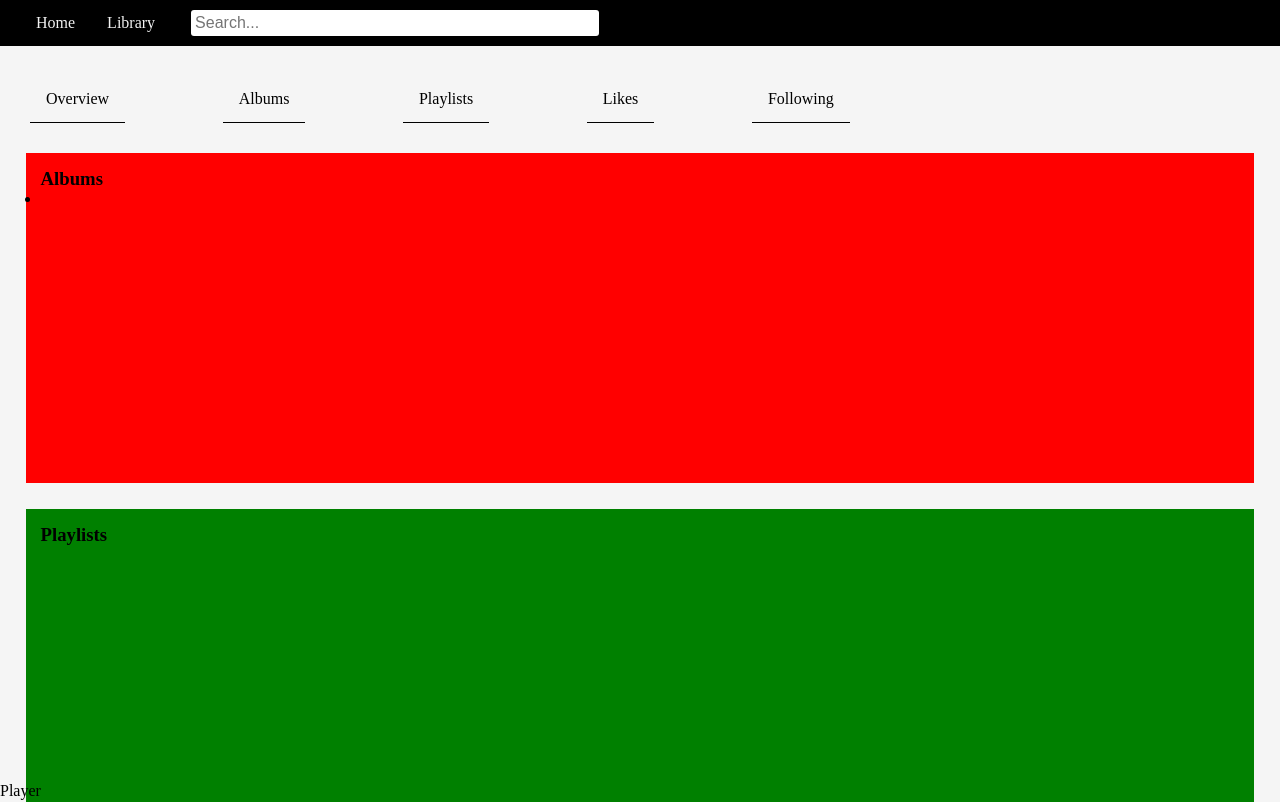
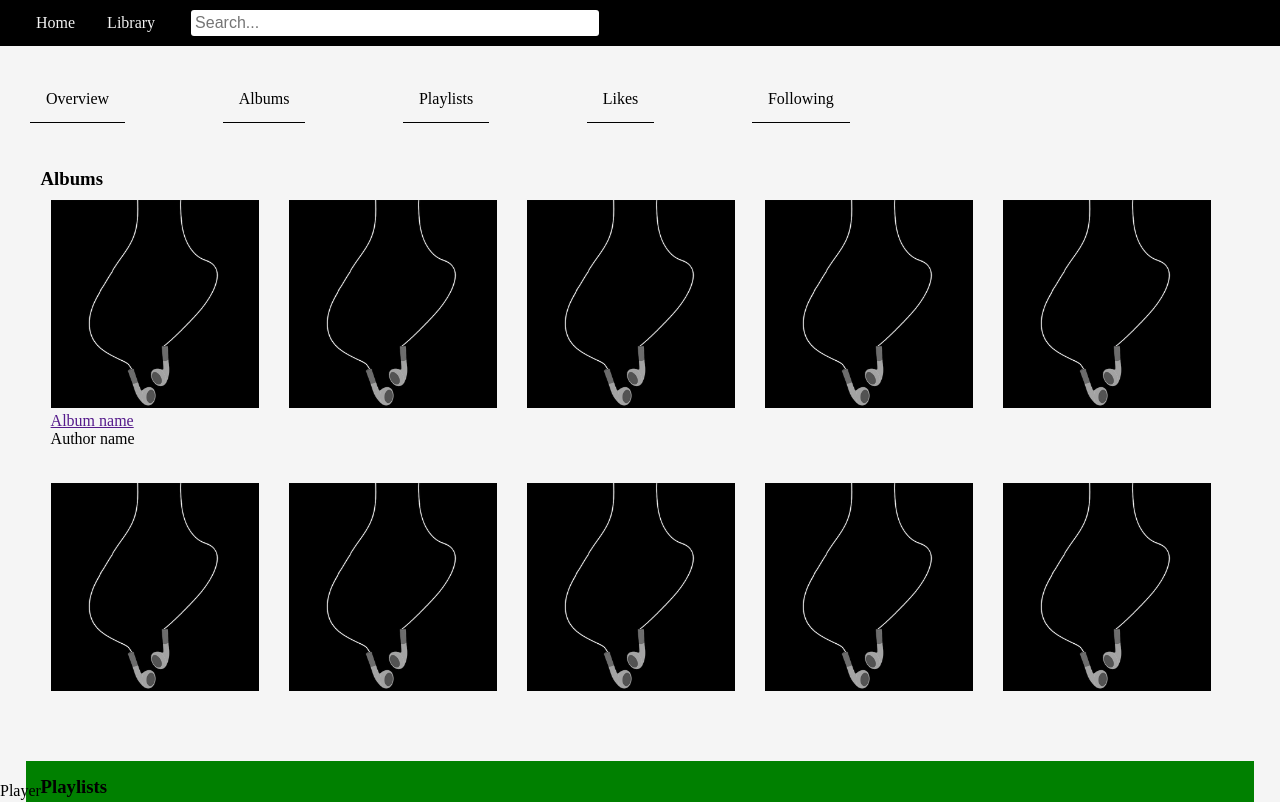
Before and after one commit to Domash/InternetTechnologies, a plain HTML site: page MagneetMusic/src/views/index.html in a window 1280 px wide. Shown: the top 802 px of the page. Drawn offline with Linux system fonts and the light colour scheme.

Commit message:
[layouts]: add albums.css & start working with cover styles

```diff
--- /dev/null
+++ b/MagneetMusic/src/assets/css/albums.css
@@ -0,0 +1,29 @@
+.cover-section-div {
+	position: relative;
+}
+
+.cover-list {
+  display: flex;
+	flex-wrap: wrap;
+	justify-content: flex-start;
+}
+
+.cover-list-item {
+	margin-right: 10px;
+	margin-bottom: 5px;
+	padding: 10px 10px 20px 10px;
+	list-style-type: none;
+}
+
+.cover-div {
+  position: relative;
+}
+
+.cover-image {
+	height: 13em;
+	width: 13em;
+}
+
+.cover-image:hover {
+	opacity: 0.5;
+}
--- a/MagneetMusic/src/assets/css/sections.css
+++ b/MagneetMusic/src/assets/css/sections.css
@@ -9,7 +9,7 @@
 	padding-left: 15px;
 	margin-bottom: 1%;
 	min-height: 300px;
-	background-color: red;
+	background-color: whitesmoke;
 }
 
 .playlists-section {
--- /dev/null
+++ b/MagneetMusic/src/assets/css/text.css
@@ -0,0 +1,3 @@
+.section-description-text {
+
+}
--- a/MagneetMusic/src/views/index.html
+++ b/MagneetMusic/src/views/index.html
@@ -8,6 +8,8 @@
   <link rel="stylesheet" type="text/css" href="../assets/css/audioPlayer.css">
   <link rel="stylesheet" type="text/css" href="../assets/css/navigation.css">
   <link rel="stylesheet" type="text/css" href="../assets/css/sections.css">
+  <link rel="stylesheet" type="text/css" href="../assets/css/text.css">
+  <link rel="stylesheet" type="text/css" href="../assets/css/albums.css">
   <link rel="stylesheet" type="text/css" href="../assets/css/headerNavigation.css">
 
 </head>
@@ -41,9 +43,80 @@
         <ul class="cover-list">
           <li class="cover-list-item">
             <div class="cover-div">
+              <a href="">
+                <img class="cover-image" src="../assets/images/cover-image.png">
+              </a>
 
             </div>
+            <a class="" href="">Album name</a>
+            <p class="" href="">Author name</p>
           </li>
+          <!-- kek -->
+          <li class="cover-list-item">
+            <div class="cover-div">
+              <a href="">
+                <img class="cover-image" src="../assets/images/cover-image.png">
+              </a>
+            </div>
+          </li>
+          <li class="cover-list-item">
+            <div class="cover-div">
+              <a href="">
+                <img class="cover-image" src="../assets/images/cover-image.png">
+              </a>
+            </div>
+          </li>
+          <li class="cover-list-item">
+            <div class="cover-div">
+              <a href="">
+                <img class="cover-image" src="../assets/images/cover-image.png">
+              </a>
+            </div>
+          </li>
+          <li class="cover-list-item">
+            <div class="cover-div">
+              <a href="">
+                <img class="cover-image" src="../assets/images/cover-image.png">
+              </a>
+            </div>
+          </li>
+          <li class="cover-list-item">
+            <div class="cover-div">
+              <a href="">
+                <img class="cover-image" src="../assets/images/cover-image.png">
+              </a>
+            </div>
+          </li>
+          <li class="cover-list-item">
+            <div class="cover-div">
+              <a href="">
+                <img class="cover-image" src="../assets/images/cover-image.png">
+              </a>
+            </div>
+          </li>
+          <li class="cover-list-item">
+            <div class="cover-div">
+              <a href="">
+                <img class="cover-image" src="../assets/images/cover-image.png">
+              </a>
+            </div>
+          </li>
+          <li class="cover-list-item">
+            <div class="cover-div">
+              <a href="">
+                <img class="cover-image" src="../assets/images/cover-image.png">
+              </a>
+            </div>
+          </li>
+          <li class="cover-list-item">
+            <div class="cover-div">
+              <a href="">
+                <img class="cover-image" src="../assets/images/cover-image.png">
+              </a>
+            </div>
+          </li>
+
+          <!-- kek -->
         </ul>
       </div>
     </section>
```
Also changed, not shown: MagneetMusic/src/assets/images/cover-image.png (added).
